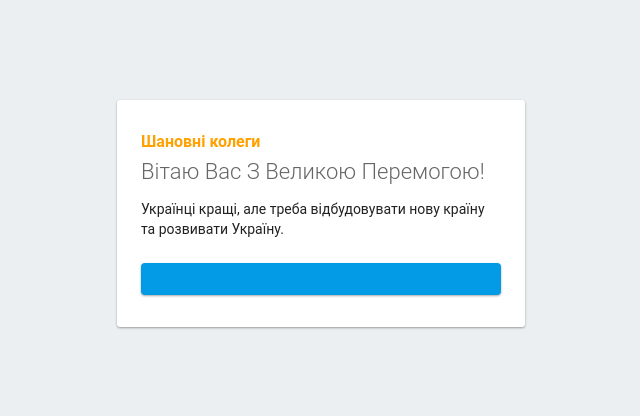
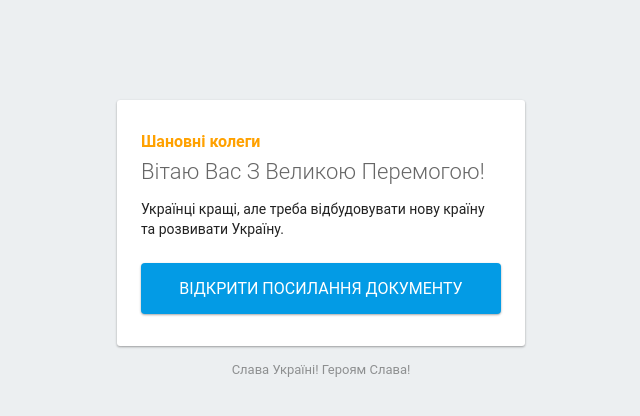
Before and after one commit to Dmitriy-1986/example-modal-page, a plain HTML site: page index.html in a window 1280 px wide. Shown: the whole page, without its empty margins (319-959 px from the left). Drawn offline with Linux system fonts and the light colour scheme.

Commit message:
Update index.html

```diff
--- a/index.html
+++ b/index.html
@@ -43,7 +43,7 @@
       document.getElementById('subTitle').innerText = dataMessage.subTitle;
       document.getElementById('title').innerText = dataMessage.title;
       document.getElementById('text').innerText = dataMessage.text;
-      let link = document.getElementById('link').innerText =
+      let link = document.getElementById('link').innerText = dataMessage.link;
       link.href = dataMessage.linkHref;
       document.getElementById('postscript').innerText = dataMessage.postscript;
     </script>
```
